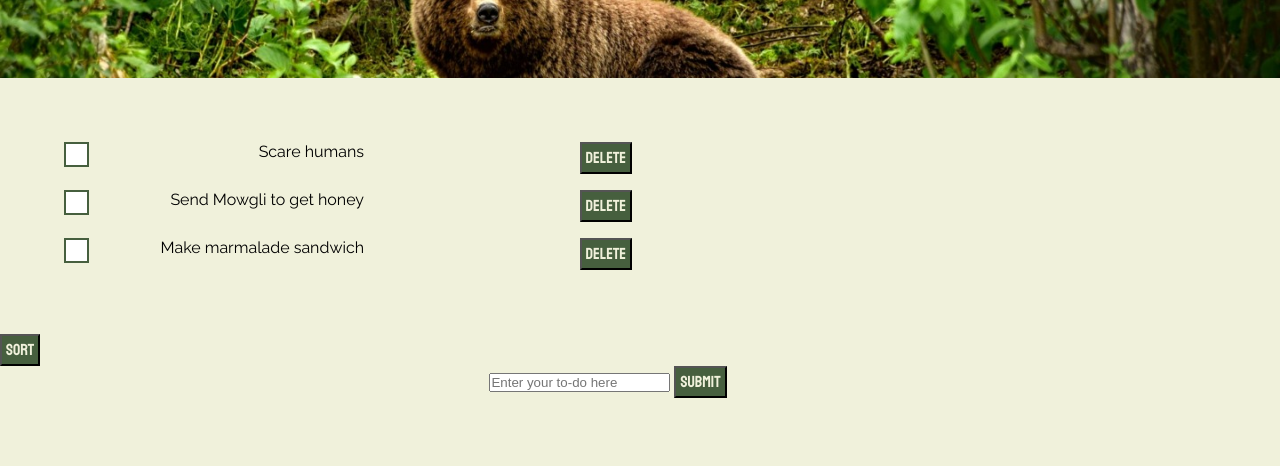
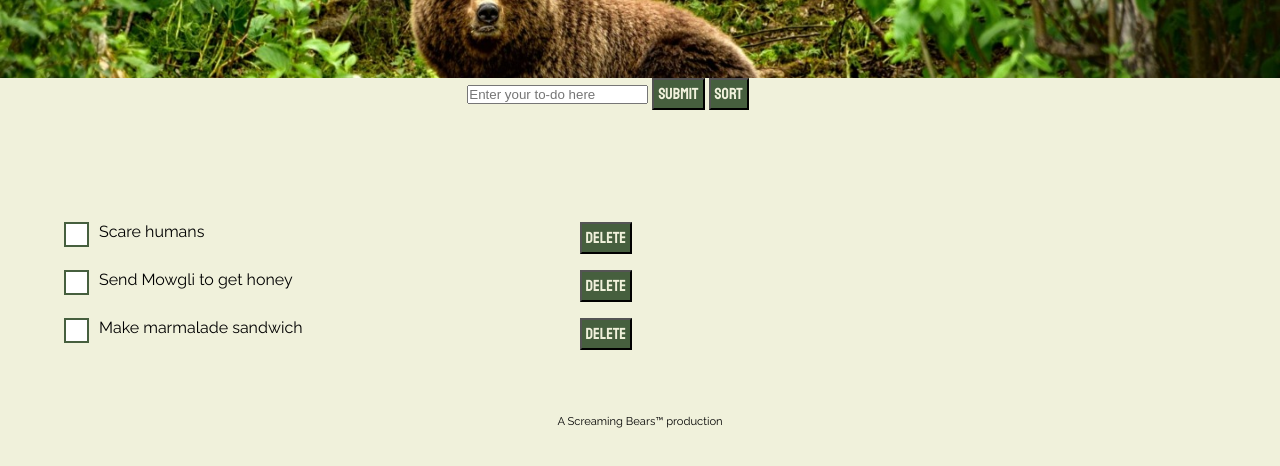
Before and after one commit to fac18/week2-ajnp-sbs-todolist, a website: page index.html in a window 1280 px wide. Shown: the part 242-708 px from the top of the page. Drawn offline with Linux system fonts and the light colour scheme; a web font is replaced by a local one.

Commit message:
moved inputs and buttons, clear input field, disallow empty submit, added footer, left-aligned text descriptions
Co-authored-by: Reggie <reginaldjbeili@gmail.com>
relates #27 #28 #30

```diff
--- a/dom.js
+++ b/dom.js
@@ -11,7 +11,6 @@
     { id: -2, description: "Send Mowgli to get honey", done: false },
     { id: -1, description: "Make marmalade sandwich", done: false }
   ];
-  console.log(state);
   // this is our initial todoList
   // This function takes a todo, it returns the DOM node representing that todo
   var createTodoNode = function(todo) {
@@ -22,7 +21,6 @@
     todoNode.appendChild(label);
     label.setAttribute("for", todo.id);
 
-    console.log(todo.description);
     label.textContent = todo.description;
 
     // add markTodo button
@@ -81,10 +79,12 @@
 
       // what is inside event.target?
       var description = event.target.querySelector("input").value; // event.target ....
-      console.log(description);
       // hint: todoFunctions.addTodo
+      if (description !== "") {
       var newState = todoFunctions.addTodo(state, description); // ?? change this!
       update(newState);
+      event.target.querySelector("input").value = "";
+      }
     });
   }
 
@@ -99,7 +99,6 @@
   var update = function(newState) {
     state = newState;
     renderState(state);
-    console.log("new:", state);
   };
 
   // you do not need to change this function
--- a/index.html
+++ b/index.html
@@ -16,10 +16,7 @@
     <header>
       <h1 class="floating-box">Bear tings to do</h1>
     </header>
-    <section id="todo-container">
-      <ul></ul>
-    </section>
-    <input type="button" id="sortBtn" value="Sort" class="button" />
+
     <form id="add-todo">
       <input
         type="text"
@@ -28,7 +25,17 @@
         value=""
       />
       <input type="submit" name="" value="Submit" class="button" />
+      <input type="button" id="sortBtn" value="Sort" class="button" />
     </form>
+
+    <section id="todo-container">
+      <ul></ul>
+    </section>
+
+    <footer id="footer">
+      A Screaming Bears&trade; production
+    </footer>
+
   </body>
   <script type="text/javascript" src="./logic.js"></script>
   <script type="text/javascript" src="./dom.js"></script>
--- a/style.css
+++ b/style.css
@@ -142,6 +142,11 @@ form {
   padding: 4px;
 }
 
+#footer {
+  font-size: 0.7rem;
+  text-align: center;
+}
+
 @media (min-width: 768px) {
   h1 {
     font-size: 6rem;
@@ -179,7 +184,7 @@ form {
 
   label {
     width: 300px;
-    text-align: right;
+    text-align: left;
     margin-right: 0.5rem;
   }
 
@@ -190,4 +195,10 @@ form {
   form {
     padding-right: 4rem;
   }
+
+  #footer {
+    font-size: 0.7rem;
+    text-align: center;
+  }
+
 }
```
